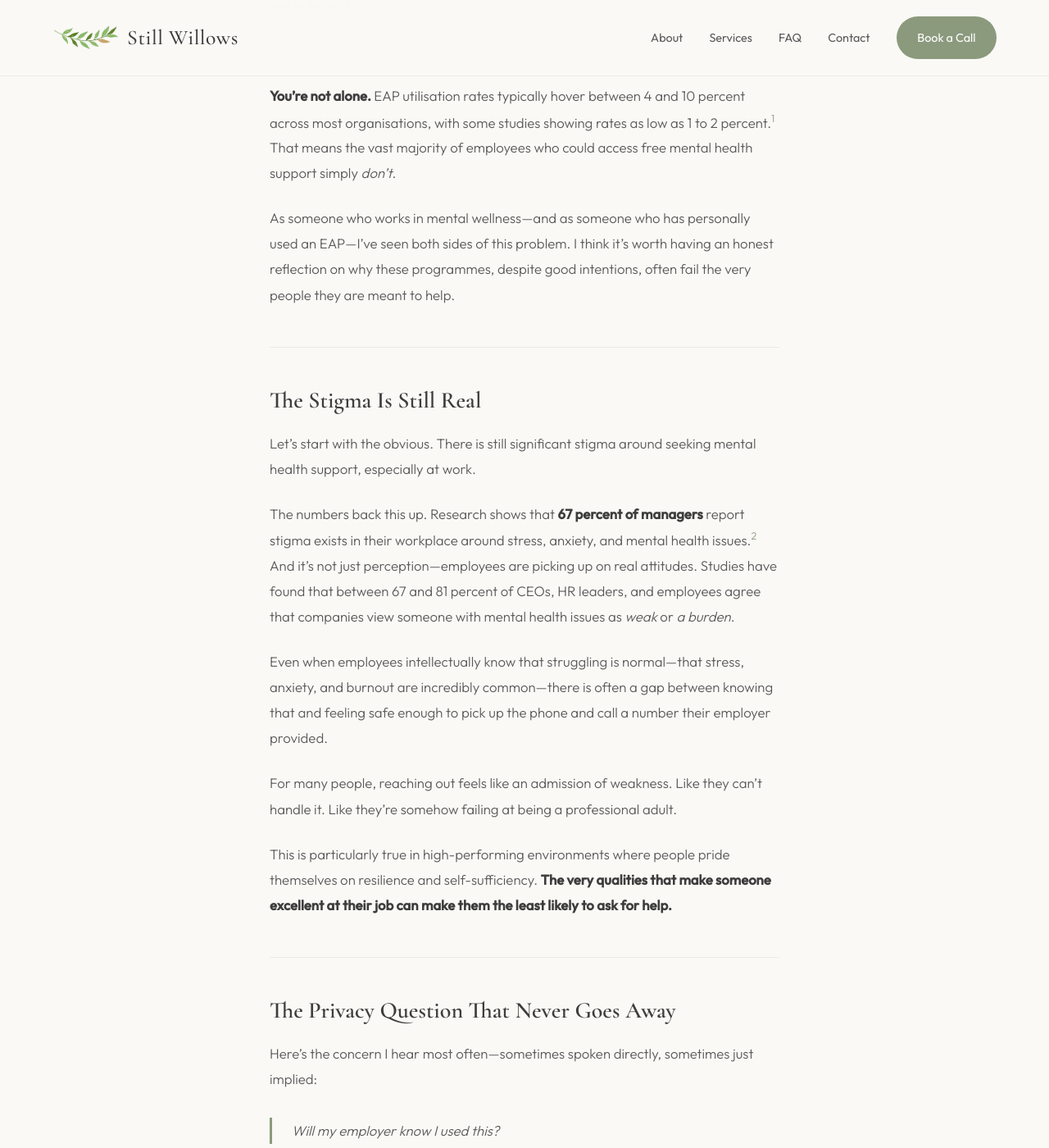
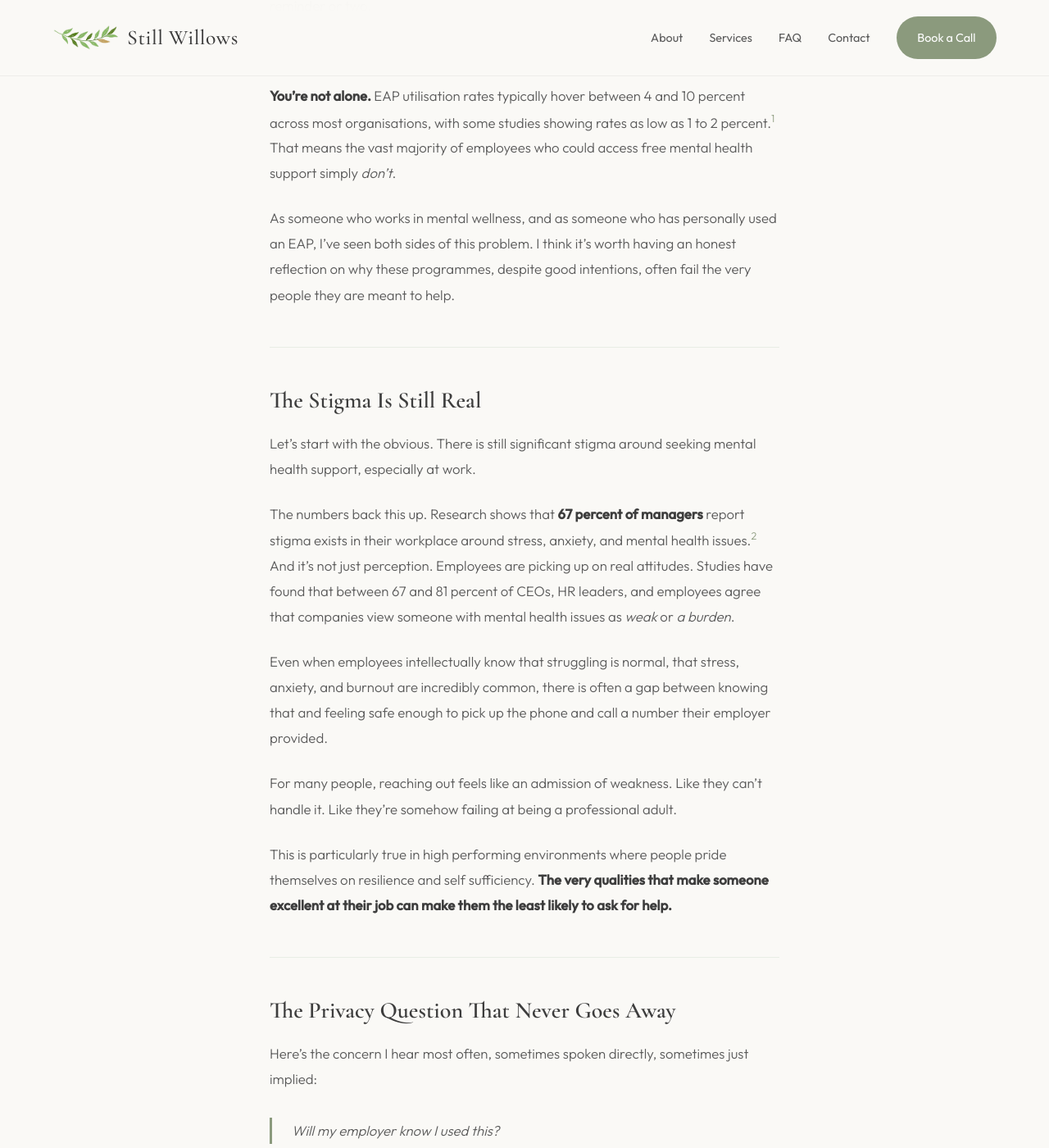
Before and after one commit to captainmike/stillwillows-website, a Jekyll site: the page built from _posts/2025-01-15-why-your-team-isnt-using-your-eap.md, in a window 1280 px wide and 1400 px high, scrolled down 421 px. Shown: the whole window at 82% size. Built offline with Jekyll 4.4.1, drawn with Linux system fonts in a browser that asks for light colours; some of the changed text lies outside the part shown.

Commit message:
Update blog formatting and layout
- Remove dash punctuation from EAP blog post
- Update author name to Rizqa Armien-Yang
- Move author intro directly under page title
- Adjust CSS for centered author section in header
- Change label to "Written by"

https://claude.ai/code/session_017C9PmxmK3iahg5rQszFuQp

```diff
--- a/_layouts/post.html
+++ b/_layouts/post.html
@@ -20,7 +20,7 @@ layout: default
 
   <footer class="blog-post-footer">
     <div class="blog-post-author">
-      <p class="blog-post-author-name">Rizqa Raaiqa Perry</p>
+      <p class="blog-post-author-name">Rizqa Armien-Yang</p>
       <p class="blog-post-author-role">Mental Wellness Coach, Still Willows</p>
     </div>
     <a href="{{ '/contact' | relative_url }}" class="btn">Book a Discovery Call</a>
--- a/_posts/2025-01-15-why-your-team-isnt-using-your-eap.md
+++ b/_posts/2025-01-15-why-your-team-isnt-using-your-eap.md
@@ -11,7 +11,7 @@ And then... almost no one used it.
 
 **You're not alone.** EAP utilisation rates typically hover between 4 and 10 percent across most organisations, with some studies showing rates as low as 1 to 2 percent.<sup>1</sup> That means the vast majority of employees who could access free mental health support simply *don't*.
 
-As someone who works in mental wellness—and as someone who has personally used an EAP—I've seen both sides of this problem. I think it's worth having an honest reflection on why these programmes, despite good intentions, often fail the very people they are meant to help.
+As someone who works in mental wellness, and as someone who has personally used an EAP, I've seen both sides of this problem. I think it's worth having an honest reflection on why these programmes, despite good intentions, often fail the very people they are meant to help.
 
 ---
 
@@ -19,19 +19,19 @@ As someone who works in mental wellness—and as someone who has personally used
 
 Let's start with the obvious. There is still significant stigma around seeking mental health support, especially at work.
 
-The numbers back this up. Research shows that **67 percent of managers** report stigma exists in their workplace around stress, anxiety, and mental health issues.<sup>2</sup> And it's not just perception—employees are picking up on real attitudes. Studies have found that between 67 and 81 percent of CEOs, HR leaders, and employees agree that companies view someone with mental health issues as *weak* or *a burden*.
+The numbers back this up. Research shows that **67 percent of managers** report stigma exists in their workplace around stress, anxiety, and mental health issues.<sup>2</sup> And it's not just perception. Employees are picking up on real attitudes. Studies have found that between 67 and 81 percent of CEOs, HR leaders, and employees agree that companies view someone with mental health issues as *weak* or *a burden*.
 
-Even when employees intellectually know that struggling is normal—that stress, anxiety, and burnout are incredibly common—there is often a gap between knowing that and feeling safe enough to pick up the phone and call a number their employer provided.
+Even when employees intellectually know that struggling is normal, that stress, anxiety, and burnout are incredibly common, there is often a gap between knowing that and feeling safe enough to pick up the phone and call a number their employer provided.
 
 For many people, reaching out feels like an admission of weakness. Like they can't handle it. Like they're somehow failing at being a professional adult.
 
-This is particularly true in high-performing environments where people pride themselves on resilience and self-sufficiency. **The very qualities that make someone excellent at their job can make them the least likely to ask for help.**
+This is particularly true in high performing environments where people pride themselves on resilience and self sufficiency. **The very qualities that make someone excellent at their job can make them the least likely to ask for help.**
 
 ---
 
 ## The Privacy Question That Never Goes Away
 
-Here's the concern I hear most often—sometimes spoken directly, sometimes just implied:
+Here's the concern I hear most often, sometimes spoken directly, sometimes just implied:
 
 > *Will my employer know I used this?*
 
@@ -41,7 +41,7 @@ The fear is widespread and not irrational. Research from the American Psychologi
 
 When the service is provided by your employer, paid for by your employer, and promoted by your employer, there is often a lingering doubt. Even if that doubt isn't technically justified, it's *real*. And when someone is already feeling vulnerable, that doubt is often enough to stop them from reaching out altogether.
 
-I've spoken with people who genuinely needed support but chose to struggle alone rather than risk—even theoretically—their employer knowing they were going through something. That's not a failure of the individual. **That's a failure of the system to build enough trust.**
+I've spoken with people who genuinely needed support but chose to struggle alone rather than risk, even theoretically, their employer knowing they were going through something. That's not a failure of the individual. **That's a failure of the system to build enough trust.**
 
 ---
 
@@ -49,25 +49,25 @@ I've spoken with people who genuinely needed support but chose to struggle alone
 
 This one is harder to talk about, but it matters.
 
-EAPs typically offer a limited number of sessions—often between three and eight. That's the model. And within that model, there can be an unspoken pressure to move quickly, reach resolution, and wrap things up.
+EAPs typically offer a limited number of sessions, often between three and eight. That's the model. And within that model, there can be an unspoken pressure to move quickly, reach resolution, and wrap things up.
 
 Here's the problem: Research suggests that most people need **15 to 20 sessions** for symptoms to meaningfully improve.<sup>1</sup> Yet the average EAP delivers just **2.5 counselling sessions** per person.
 
 The maths simply doesn't work.
 
-I experienced this disconnect myself. I was going through a difficult period and accessed an EAP. My counsellor was professional and well-intentioned. But from early on, it was clear we were working toward an endpoint. The sessions felt structured around getting to "done".
+I experienced this disconnect myself. I was going through a difficult period and accessed an EAP. My counsellor was professional and well intentioned. But from early on, it was clear we were working toward an endpoint. The sessions felt structured around getting to "done".
 
-When we ended our work together, I still had things I wanted to talk about. I still felt there was more to process. But the framing of the work—the implicit message that we needed to finish efficiently and avoid dependency—made me hesitant to ask for more. I didn't feel I had permission to need additional support.
+When we ended our work together, I still had things I wanted to talk about. I still felt there was more to process. But the framing of the work, the implicit message that we needed to finish efficiently and avoid dependency, made me hesitant to ask for more. I didn't feel I had permission to need additional support.
 
 So I didn't ask. And I walked away feeling like I had been through a process rather than actually been *helped*.
 
-I don't share this to criticise my counsellor. I think he was operating within a system that prioritises throughput over outcomes. I share it because I suspect my experience isn't unusual—and because it shapes how I think about what meaningful support actually looks like.
+I don't share this to criticise my counsellor. I think he was operating within a system that prioritises throughput over outcomes. I share it because I suspect my experience isn't unusual, and because it shapes how I think about what meaningful support actually looks like.
 
 ---
 
 ## What People Actually Need
 
-When I think about what would have helped me—and what I now try to offer the teams I work with—a few things consistently come to mind:
+When I think about what would have helped me, and what I now try to offer the teams I work with, a few things consistently come to mind:
 
 **Enough time.** Not unlimited time, but enough that people don't feel rushed. Enough to build trust before diving into hard things. Enough that *finishing* isn't the primary goal.
 
@@ -75,7 +75,7 @@ When I think about what would have helped me—and what I now try to offer the t
 
 **Genuine separation from the employer.** Not just technically confidential, but structured in a way that *feels* private. With no doubt, no lingering questions, and no reason to hesitate.
 
-**A focus on sustainable support rather than quick fixes.** The goal isn't to discharge someone as fast as possible. It's to help them build skills, habits, and self-awareness that support them long after the conversations end.
+**A focus on sustainable support rather than quick fixes.** The goal isn't to discharge someone as fast as possible. It's to help them build skills, habits, and self awareness that support them long after the conversations end.
 
 ---
 
@@ -87,15 +87,15 @@ When someone accesses an EAP, they're often doing so because something feels *wr
 
 Coaching is often experienced differently.
 
-Coaching is framed around *growth* rather than pathology. It focuses on navigating challenges, building resilience, and developing sustainable habits. High performers work with coaches. Athletes have coaches. Leaders have coaches. For many people, coaching feels proactive rather than reactive—and that framing alone can lower the barrier to reaching out.
+Coaching is framed around *growth* rather than pathology. It focuses on navigating challenges, building resilience, and developing sustainable habits. High performers work with coaches. Athletes have coaches. Leaders have coaches. For many people, coaching feels proactive rather than reactive, and that framing alone can lower the barrier to reaching out.
 
 That said, coaching isn't appropriate for everyone or every situation. Some people who reach out for coaching are actually dealing with deeper mental health concerns that require counselling or therapy. A competent and ethical coach needs to recognise this and refer on when necessary.
 
 **This boundary matters.**
 
-Coaching should never attempt to replace therapy when therapy is what's needed. Respecting that line is essential—both for client safety and for the integrity of the support being offered. When coaching is delivered responsibly, with clear scope and referral pathways, it can sit *alongside* clinical support rather than compete with it.
+Coaching should never attempt to replace therapy when therapy is what's needed. Respecting that line is essential, both for client safety and for the integrity of the support being offered. When coaching is delivered responsibly, with clear scope and referral pathways, it can sit *alongside* clinical support rather than compete with it.
 
-For many employees—especially those navigating everyday stress, early burnout, or work-life strain—coaching offers support that feels safer, more human, and easier to access. For others, counselling remains the right path. Both have a place, and knowing the difference is key.
+For many employees, especially those navigating everyday stress, early burnout, or work life strain, coaching offers support that feels safer, more human, and easier to access. For others, counselling remains the right path. Both have a place, and knowing the difference is key.
 
 ---
 
@@ -103,19 +103,19 @@ For many employees—especially those navigating everyday stress, early burnout,
 
 This is why I built Still Willows the way I did.
 
-The teams I work with receive **ongoing access to coaching**—not a handful of sessions with a stranger. Employees book directly with me, and I never share who is using the service with their employer. Leadership receives high-level, anonymised insights about team wellbeing themes and nothing more.
+The teams I work with receive **ongoing access to coaching**, not a handful of sessions with a stranger. Employees book directly with me, and I never share who is using the service with their employer. Leadership receives high level, anonymised insights about team wellbeing themes and nothing more.
 
-It's not a replacement for therapy when therapy is what's needed. But for everyday stress, creeping burnout, and the *"I'm fine but not really fine"* that so many people experience at work—it's support that people actually use. Because it feels safe. Because it feels human. Because there's no pressure to wrap things up before someone is ready.
+It's not a replacement for therapy when therapy is what's needed. But for everyday stress, creeping burnout, and the *"I'm fine but not really fine"* that so many people experience at work, it's support that people actually use. Because it feels safe. Because it feels human. Because there's no pressure to wrap things up before someone is ready.
 
 ---
 
 ## If Your EAP Isn't Working
 
-If you've invested in an EAP and utilisation is low, it doesn't mean your team doesn't need support. It likely means they don't trust the system enough to access it—or the system isn't designed to meet them where they are.
+If you've invested in an EAP and utilisation is low, it doesn't mean your team doesn't need support. It likely means they don't trust the system enough to access it, or the system isn't designed to meet them where they are.
 
 That's not a criticism of you for choosing it. It's simply an honest look at why the model often falls short.
 
-If you'd like to talk about what a different kind of support could look like for your team, I'm always happy to have that conversation. No pressure and no pitch—just a real discussion about what your people might actually need.
+If you'd like to talk about what a different kind of support could look like for your team, I'm always happy to have that conversation. No pressure and no pitch, just a real discussion about what your people might actually need.
 
 [Book a free discovery call](/contact){: .blog-cta-link}
 
--- a/assets/css/main.css
+++ b/assets/css/main.css
@@ -1620,17 +1620,25 @@ section {
 /* ========================================
    Blog Page - Listing
    ======================================== */
+.blog-page-header {
+  padding-bottom: 3rem;
+}
+
+.blog-page-header h1 {
+  margin-bottom: 2rem;
+}
+
 .blog-section {
-  padding: 4rem 5% 6rem;
+  padding: 0 5% 6rem;
   max-width: 800px;
   margin: 0 auto;
 }
 
-/* Author intro */
+/* Author intro in header */
 .blog-author-intro {
-  margin-bottom: 3rem;
-  padding-bottom: 2.5rem;
-  border-bottom: 1px solid var(--sage-pale);
+  max-width: 700px;
+  margin: 0 auto;
+  text-align: center;
 }
 
 .blog-author-label {
@@ -1645,14 +1653,14 @@ section {
 
 .blog-author-name {
   font-family: 'Cormorant Garamond', serif;
-  font-size: 2rem;
+  font-size: 1.75rem;
   font-weight: 600;
   color: var(--charcoal);
   margin-bottom: 1rem;
 }
 
 .blog-author-bio {
-  font-size: 1.05rem;
+  font-size: 1rem;
   line-height: 1.8;
   color: var(--charcoal-soft);
   font-style: italic;
```
Also changed, not shown: _layouts/blogs.html (+7 -9 lines).
